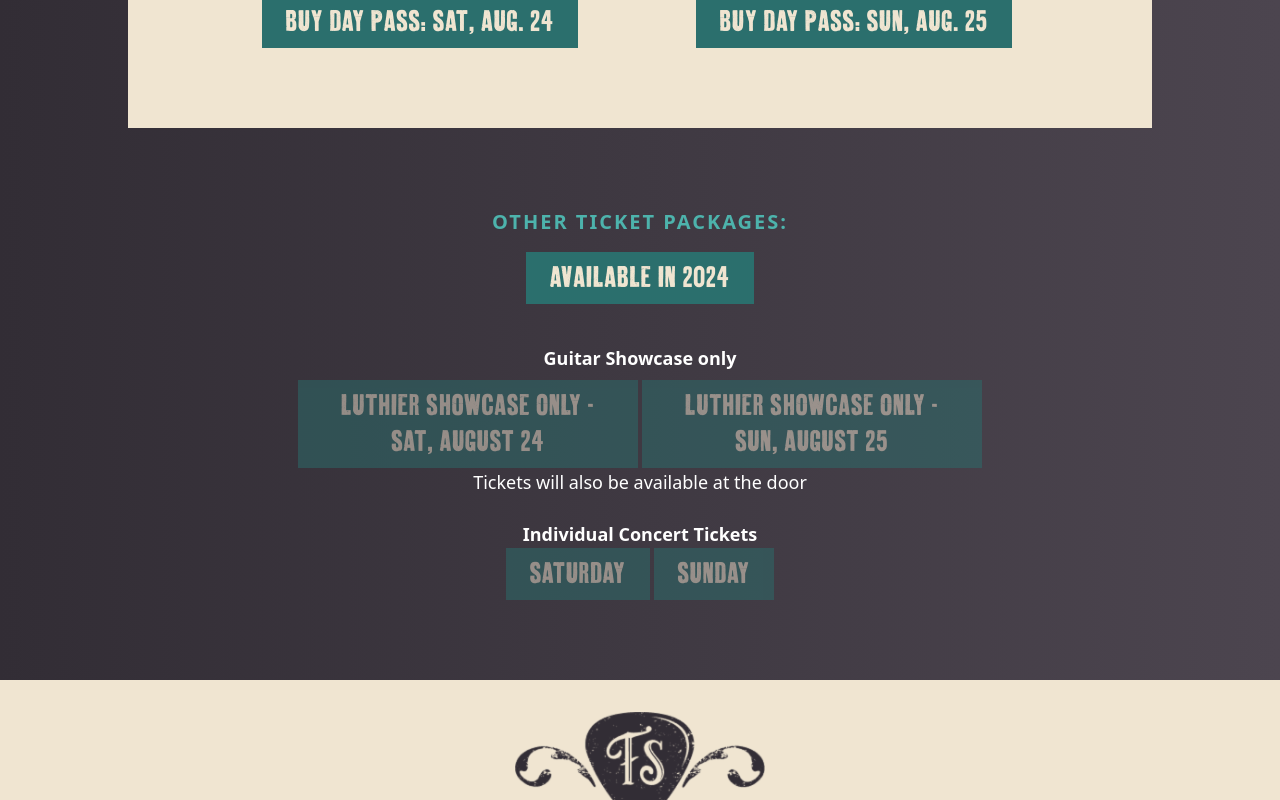
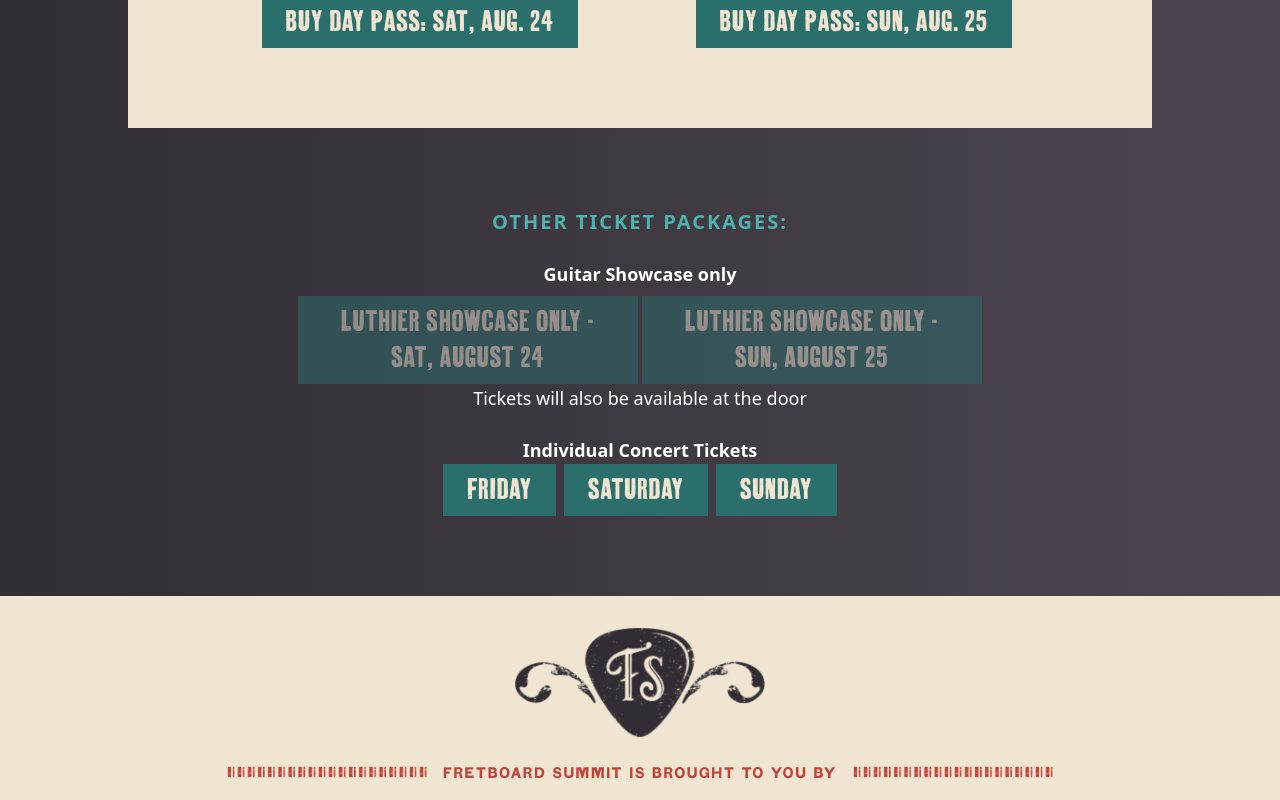
Before and after one commit to oldtownschool/fretboard-summit, a Next.js app: page /tickets in a window 1280 px wide. Shown: the part 1645-2445 px from the top of the page. Built offline with nearby package versions, Linux system fonts and the light colour scheme.

Commit message:
updated tickets page. removed wording, added links

```diff
--- a/app/tickets/page.js
+++ b/app/tickets/page.js
@@ -71,7 +71,7 @@ export default function Tickets() {
 
         <div className="mt-4 sm:my-10 w-full max-w-5xl sm:flex-col sm:flex p-4 sm:py-14 sm:px-20 bg-[#F0E5D1] text-[#322D25]">
           <h2 className="tracking-wider font-aurochs font-normal uppercase text-5xl text-center">
-            Single Day Pass - Available In 2024
+            Single Day Pass
           </h2>
           <h3 className="font-bold text-2xl my-6">
           Can only attend for one day? Day Pass holders have access to all the Fretboard Summit fun, including our concerts, workshops, events, and more.
@@ -170,12 +170,12 @@ export default function Tickets() {
             OTHER TICKET PACKAGES:
           </h2>
 
-          <button className="tracking-wider text-3xl font-aurochs px-6 py-2 uppercase bg-[#2B6F6D] text-[#F0E5D1]  cursor-not-allowed">
+          {/* <button className="tracking-wider text-3xl font-aurochs px-6 py-2 uppercase bg-[#2B6F6D] text-[#F0E5D1]  cursor-not-allowed">
           Available in 2024
-          </button>
+          </button> */}
 
 
-          <p className="text-white text-lg mt-10 mb-2">
+          <p className="text-white text-lg mt-2 mb-2">
             <span className="font-bold">Guitar Showcase only</span>
           </p>
           <div className="w-full sm:flex-row sm:flex sm:w-3/4">
@@ -199,16 +199,21 @@ export default function Tickets() {
           </p>
 
           <div className="w-full sm:w-3/4">
-            {/* <Link href="https://www.oldtownschool.org/concerts/2023/08-25-2023-fretboard-summit-jorma-kaukonen/" className="text-center"> */}
-              <button className="tracking-wider text-3xl font-aurochs px-6 py-2 uppercase bg-[#2B6F6D] hover:bg-[#4DB3AC] text-[#F0E5D1] opacity-50 cursor-not-allowed">
+            <Link href="https://www.oldtownschool.org/concerts/2024/08-23-2024-blake-mills/" className="text-center">
+              <button className="tracking-wider text-3xl font-aurochs px-6 py-2 uppercase bg-[#2B6F6D] hover:bg-[#4DB3AC] text-[#F0E5D1]">
+               Friday
+              </button>
+            </Link>
+            <Link href="https://www.oldtownschool.org/concerts/2024/08-24-2024-colin-hay/" className="text-center sm:ml-1">
+              <button className="tracking-wider text-3xl font-aurochs px-6 py-2 uppercase bg-[#2B6F6D] hover:bg-[#4DB3AC] text-[#F0E5D1]  ml-1">
                Saturday
               </button>
-            {/* </Link> */}
-            {/* <Link href="https://www.oldtownschool.org/concerts/2023/08-26-2023-fretboard-summit-tommy-emman/" className="text-center ml-0 sm:ml-1"> */}
-              <button className="tracking-wider text-3xl font-aurochs px-6 py-2 uppercase bg-[#2B6F6D] hover:bg-[#4DB3AC] text-[#F0E5D1] mt-2 sm:mt-0 opacity-50 cursor-not-allowed ml-1">
+            </Link>
+            <Link href="https://www.oldtownschool.org/concerts/2024/08-25-2024-valerie-june/" className="text-center ml-0 sm:ml-1">
+              <button className="tracking-wider text-3xl font-aurochs px-6 py-2 uppercase bg-[#2B6F6D] hover:bg-[#4DB3AC] text-[#F0E5D1] mt-2 sm:mt-0 ml-1">
                 Sunday
               </button>
-            {/* </Link> */}
+            </Link>
           </div>
 
         </div>
```
